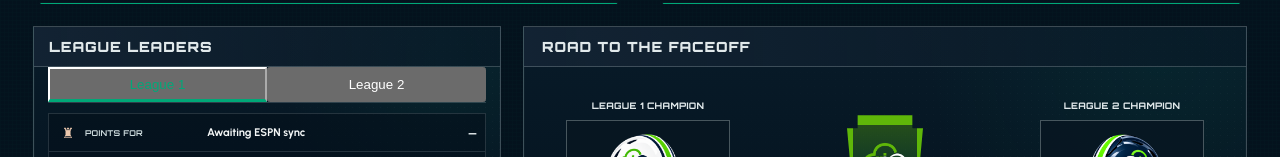
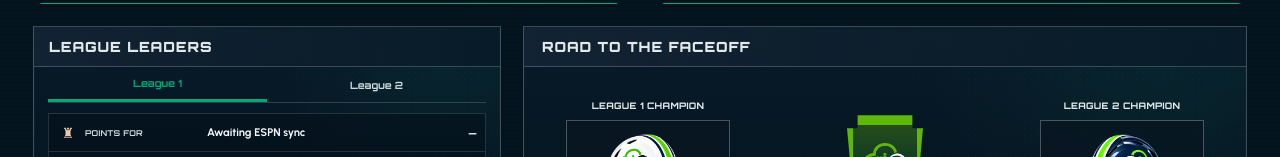
Before and after one commit to j-preim/dmff, a Next.js app: page / in a window 1280 px wide. Shown: the part 704-861 px from the top of the page. Built offline with nearby package versions, Linux system fonts and the light colour scheme; no server answers.

Commit message:
Match original League Leaders tab styling

```diff
--- a/app/globals.css
+++ b/app/globals.css
@@ -200,3 +200,17 @@ img { max-width: 100%; }
   .faceoff-panel { padding: 22px 14px 18px; }
   .champion-side > img { width: min(100%, 280px); }
 }
+
+
+/* Preserve the original League Leaders tab appearance on functional buttons. */
+.leaders-tabs .leaders-tab {
+  appearance: none;
+  border: 0;
+  margin: 0;
+  padding: 0;
+  background: transparent;
+  color: inherit;
+  font: inherit;
+  font-family: var(--display);
+  cursor: pointer;
+}
```
